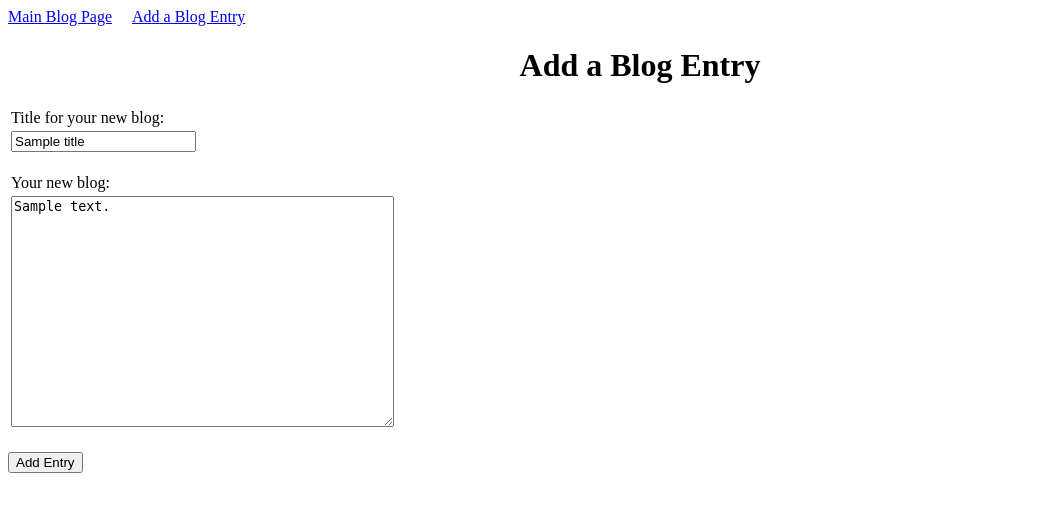
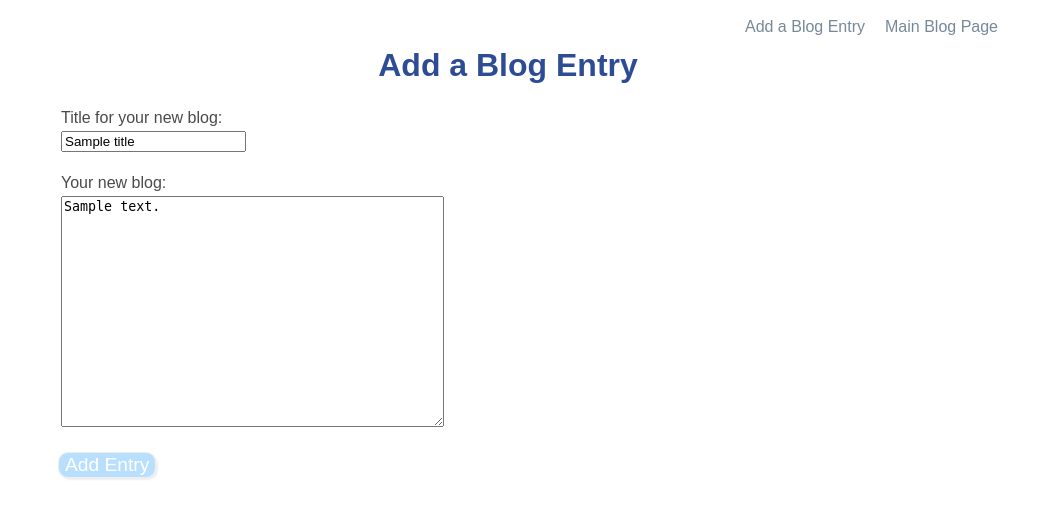
Before and after one commit to mbain108/blogz, a Flask app: template templates/newpost.html in a window 1280 px wide. Shown: the top 519 px of the page, without its empty margins (0-1053 px from the left). Run offline with Flask 2, Linux system fonts and the light colour scheme; the template is opened without the code that fills it: most values are stand-ins (such as "Sample title", 1, 10 or a date in 2020).

Commit message:
Completed Bonus Mission - Add CSS Stylesheet

```diff
--- /dev/null
+++ b/static/css/styles.css
@@ -0,0 +1,159 @@
+/******GENERAL********/
+body {
+    width: 1000px;
+    font-family: Arial, Helvetica, sans-serif;
+    color: #4b4a4a;
+}
+
+.container {
+    max-width: 1200px;
+    margin: 0 auto;
+    padding: 0 5%;
+    font-family: arial;
+    font-size: 1em;
+}
+
+.error {
+    color: #c11313;
+    margin: 0 auto;
+    padding: 0 auto;
+    font-family: Arial, Helvetica, sans-serif;
+}
+
+a, a:visited {
+    text-decoration: none;
+    color: #778899;
+}
+
+.form-submit-button {
+    background: #B9DFFF;
+    color: #fff;
+    font-size: 1.2em;
+    border: 1px solid #eee;
+    border-radius: 10px;
+    box-shadow: 2px 2px 2px #eee;
+    text-shadow:none;
+}
+
+.form-submit-button:hover {
+    background: #016ABC;
+    color: #fff;
+    border: 1px solid #eee;
+    border-radius: 10px;
+    box-shadow: 2px 2px 2px #eee;
+    text-shadow:none;
+}
+
+.btn-primary {
+    font-family: sans-serif;
+    padding: 5px 10px;
+    border-radius: 5px;
+    border: none;
+    background: #778899;
+    margin-left: 23%;
+    margin-top: 2%;
+    clear: both;
+    font-size: 1.2em;
+    color: #fff;
+}
+
+.flash-message {
+    color: #219ef2;
+    clear: both;
+    border-style: dotted;
+    font-family: Arial;
+    text-align: center;
+}
+
+/******NAVIGATION******/
+.navigation a {
+    float: right;
+    margin: 10px auto;
+    padding: 0 10px;
+    font-family: Arial, Helvetica, sans-serif;
+    color: #778899;
+}
+
+li {
+    list-style: none;
+}
+
+/******TITLE******/
+h1 {
+    text-align: center;
+    color: #2e4c96
+}
+
+/******Forms******/
+.forms input {
+    height: 20px;
+    width: 30%;
+    margin: 10px 5px;
+    text-decoration: none;
+    border: 0;
+    outline: 0;
+    background: transparent;
+    border-bottom: 1px solid #2e4c96;
+    font-size: 1em;
+    display: inline-block;
+
+}
+
+.forms label {
+    padding: 13px 0;
+    display: inline-block;
+    text-align: left;
+    float: left;
+    clear: left;
+    width: 175px;
+}
+
+#blog-post textarea {
+    height: 300px;
+    width: 75%;
+    margin: 10px 5px;
+    text-decoration: none;
+    border: 1px solid #2e4c96;
+    outline: 0;
+    background: transparent;
+    font-size: 1em;
+    display: inline-block;
+    padding: 5px 5px;
+}
+
+#blog-post label {
+    padding: 13px 0;
+    display: inline-block;
+    text-align: left;
+    float: left;
+    clear: left;
+    width: 175px;
+}
+
+#blog-post type {
+    vertical-align: top;
+}
+
+/******Blog******/
+li a {
+    font-size: 1.2em;
+}
+
+h2 {
+    font-family: Arial, Helvetica, sans-serif;
+    color: #2e4c96;
+    background-color: #efefef;
+    padding: 10px;
+}
+
+.blog-post-content {
+    margin: 5px 0px 10px 10px;
+    font-family: Arial, Helvetica, sans-serif;
+    width: 750px;
+    text-align: justify;
+    text-justify: inter-word;
+}
+
+small {
+    float: right;
+}
--- a/templates/base.html
+++ b/templates/base.html
@@ -2,17 +2,10 @@
 <html>
     <head>
         <title>Build a Blog</title>
-        <style>
-            h1 {
-                text-align: center;
-            }
-            .error {
-                color: red;
-            }
-        </style>
+        <link rel="stylesheet" href="{{ url_for('static', filename='css/styles.css') }}"/>
     </head>
     <body>
-        <div>
+        <div class="navigation">
             <a href="/blog">Main Blog Page</a>&nbsp;&nbsp;&nbsp;&nbsp;&nbsp;<a href="/newpost">Add a Blog Entry</a>
         </div>
 
--- a/templates/newpost.html
+++ b/templates/newpost.html
@@ -1,6 +1,7 @@
 {% extends "base.html" %}
 
 {% block content %}
+<main class="container">
     <h1>Add a Blog Entry</h1>
     <form action="/newpost" id="new_post" method="post">
         <table>
@@ -27,6 +28,7 @@
                 </td>
             </tr>
         </table>
-        <br /><input type="submit" value="Add Entry" />
+        <br /><input type="submit" value="Add Entry" class="form-submit-button " />
     </form>
+</main>
 {% endblock %}
```
Also changed, not shown: templates/blog.html (+5 -4 lines).
